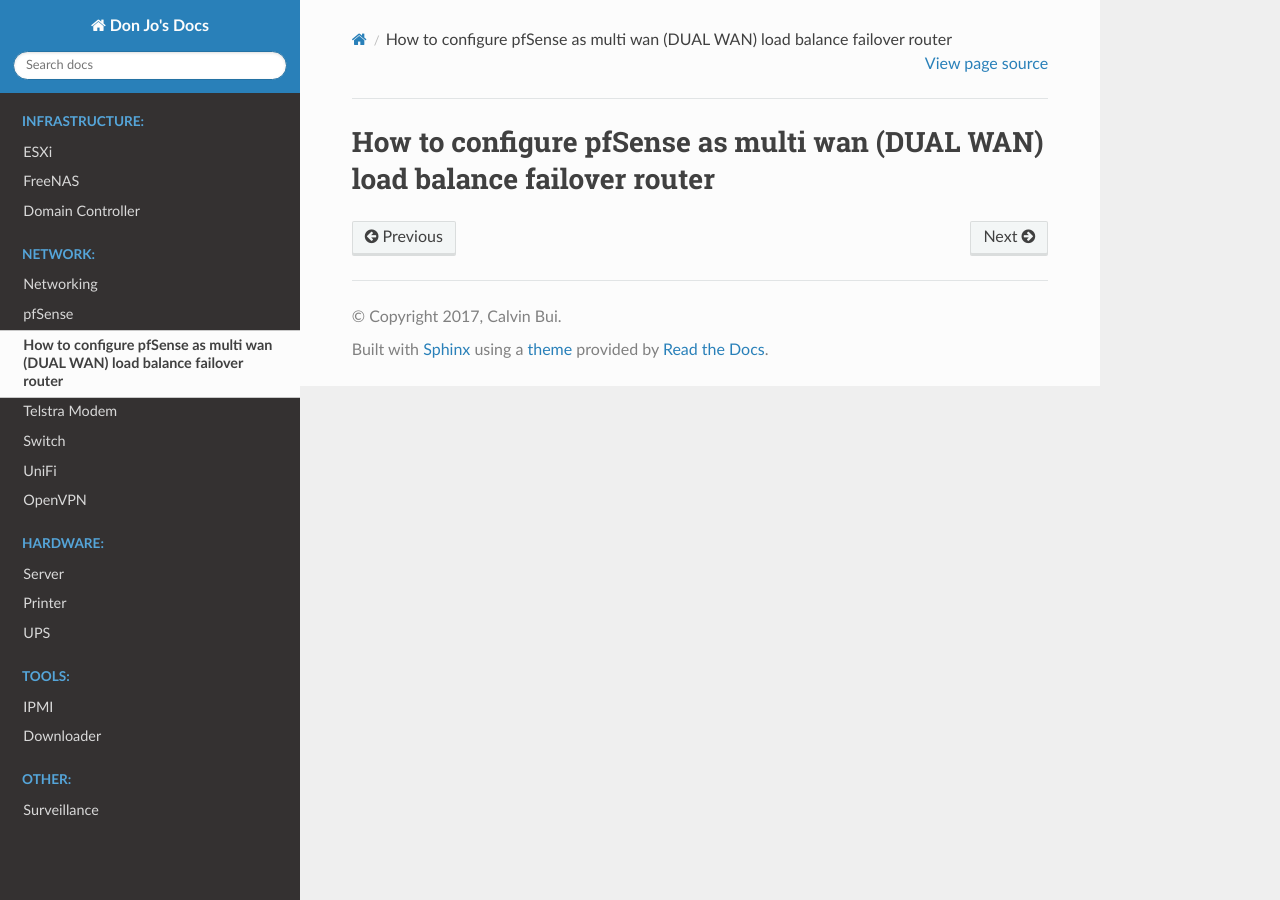
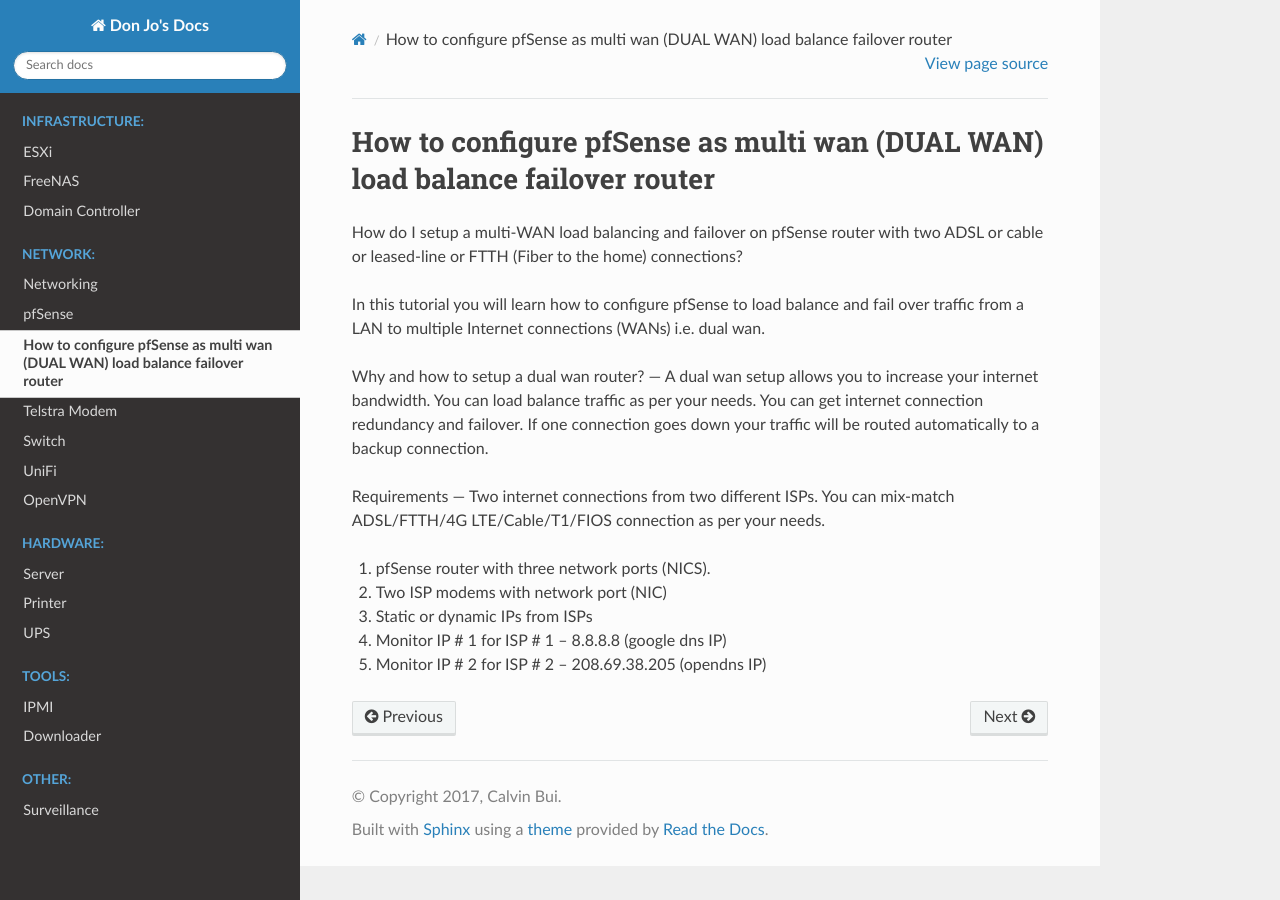
Before and after one commit to jodunk/documentation, a Sphinx documentation site: the page built from docs/network/pfsense/How2/How2pfSensemulti.rst, in a window 1280 px wide. Built offline with Sphinx 7.4.7 and the Read the Docs theme 2.0.0, drawn with Linux system fonts in a browser that asks for light colours.

Commit message:
how2pfSensemulti

```diff
--- a/docs/network/pfsense/How2/How2pfSensemulti.rst
+++ b/docs/network/pfsense/How2/How2pfSensemulti.rst
@@ -1,2 +1,21 @@
 How to configure pfSense as multi wan (DUAL WAN) load balance failover router
 =============================================================================
+
+How do I setup a multi-WAN load balancing and failover on pfSense router with two ADSL or cable or leased-line or FTTH (Fiber to the home) connections?
+
+
+In this tutorial you will learn how to configure pfSense to load balance and fail over traffic from a LAN to multiple Internet connections (WANs) i.e. dual wan.
+
+Why and how to setup a dual wan router?
+---
+A dual wan setup allows you to increase your internet bandwidth. You can load balance traffic as per your needs. You can get internet connection redundancy and failover. If one connection goes down your traffic will be routed automatically to a backup connection.
+
+Requirements
+---
+Two internet connections from two different ISPs. You can mix-match ADSL/FTTH/4G LTE/Cable/T1/FIOS connection as per your needs.
+
+1. pfSense router with three network ports (NICS).
+2. Two ISP modems with network port (NIC)
+3. Static or dynamic IPs from ISPs
+4. Monitor IP # 1 for ISP # 1 – 8.8.8.8 (google dns IP)
+5. Monitor IP # 2 for ISP # 2 – 208.69.38.205 (opendns IP)
```
